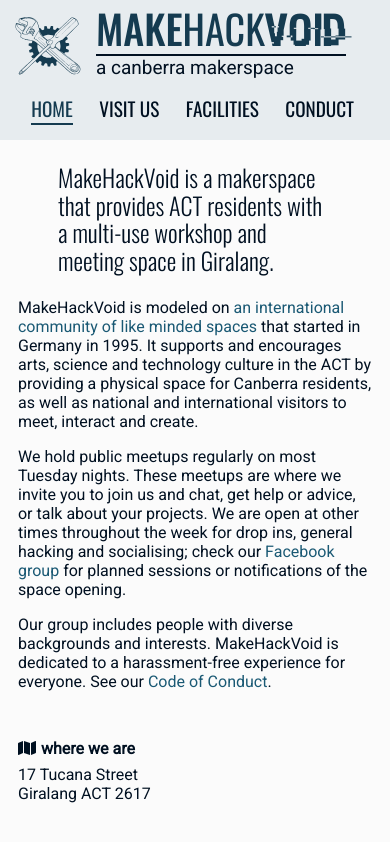
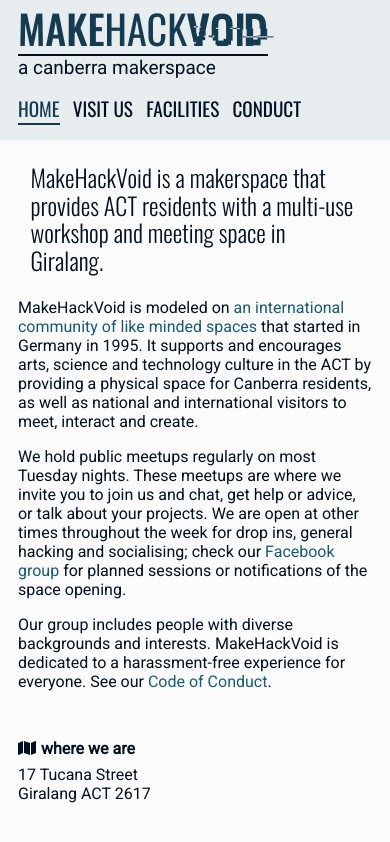
Before and after one commit to makehackvoid/canberramaker.space, a Jekyll site: the page built from index.html, in a window 390 px wide. Shown: the top 842 px of the page. Built offline with Jekyll 4.4.1, drawn with Linux system fonts in a browser that asks for light colours.

Commit message:
further responsive experimentation

```diff
--- a/_sass/components/_body_text.scss
+++ b/_sass/components/_body_text.scss
@@ -17,6 +17,9 @@
   font-family: Oswald;
   line-height: 1.15;
   font-weight: 300;
+  @media (max-width: 700px) {
+    margin: 1em 1ch;
+  }
 }
 
 a {
--- a/_sass/components/_header.scss
+++ b/_sass/components/_header.scss
@@ -22,6 +22,9 @@
     display: table-cell;
     vertical-align: middle;
     padding-left: 2ch;
+    @media (max-width: 700px) {
+      padding-left: 0;
+    }
     padding-right: 2ch;
 
     a {
--- a/_sass/layout/_siteheader_layout.scss
+++ b/_sass/layout/_siteheader_layout.scss
@@ -6,6 +6,9 @@
     flex: 0 0 calc( 110px + 2ch );
     @media (max-width: 700px) {
       flex: 0 0 calc( 60px + 2ch );
+    }
+    @media (max-width: 400px) {
+      display: none;
     }
     .logo-svg {
       height: 100%;
```
